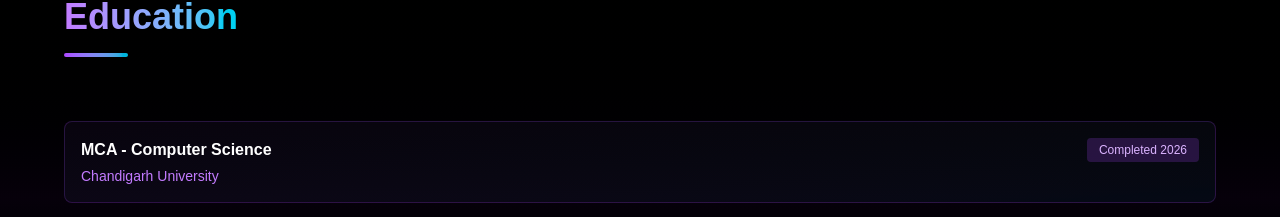
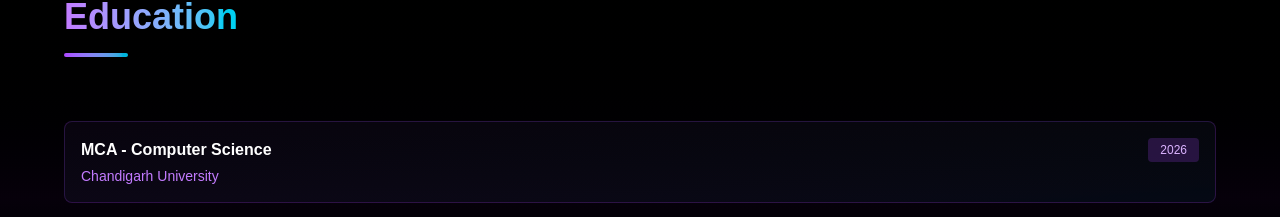
Before and after one commit to neeraj7895/neeraj-portfolio, a Next.js app: page / in a window 1280 px wide. Shown: the part 4719-4936 px from the top of the page. Built offline with nearby package versions, Linux system fonts and the light colour scheme.

Commit message:
Updated portfolio content

```diff
--- a/app/page.tsx
+++ b/app/page.tsx
@@ -544,7 +544,7 @@
 
           <div className="space-y-4">
             {[
-              { degree: 'MCA - Computer Science', school: 'Chandigarh University', year: 'Completed 2026' },
+              { degree: 'MCA - Computer Science', school: 'Chandigarh University', year: '2026' },
               { degree: 'BCA - Computer Science', school: 'Poornima University, Jaipur', year: '2021' },
               { degree: '12th (PCM)', school: 'S.A.B Inter College, Agra', year: '2018' }
             ].map((edu, i) => (
```
